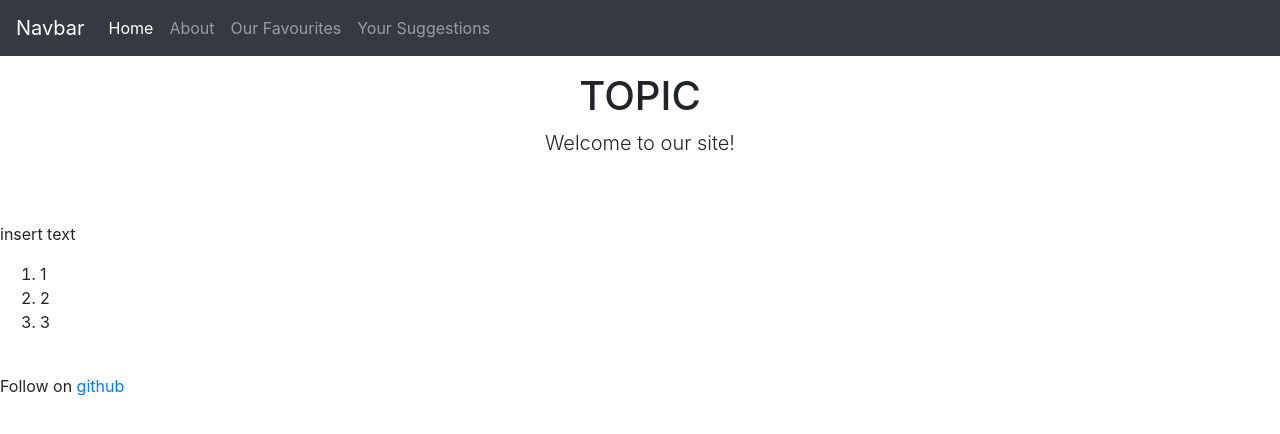
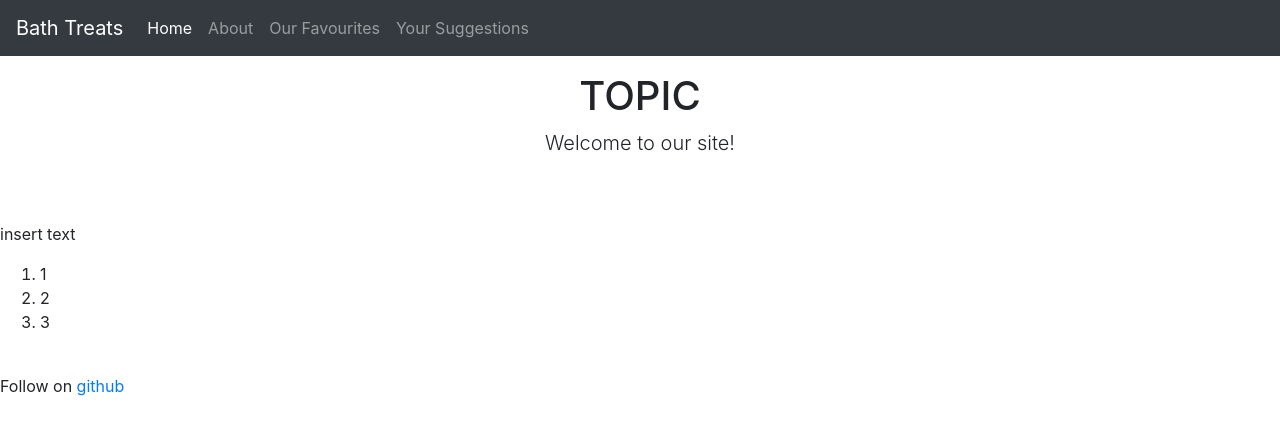
Before and after one commit to amyfal/Group_website, a plain HTML site: page index.html in a window 1280 px wide. Drawn offline with nearby package versions, Linux system fonts and the light colour scheme.

Commit message:
updated nav bar title to bath Treat

```diff
--- a/index.html
+++ b/index.html
@@ -16,7 +16,7 @@
 <body>
 
   <nav class="navbar navbar-expand-md navbar-dark bg-dark fixed-top">
-    <a class="navbar-brand" href="#">Navbar</a>
+    <a class="navbar-brand" href="#">Bath Treats</a>
     <button class="navbar-toggler" type="button" data-toggle="collapse" data-target="#navbarsExampleDefault" aria-controls="navbarsExampleDefault" aria-expanded="false" aria-label="Toggle navigation">
       <span class="navbar-toggler-icon"></span>
     </button>
```
